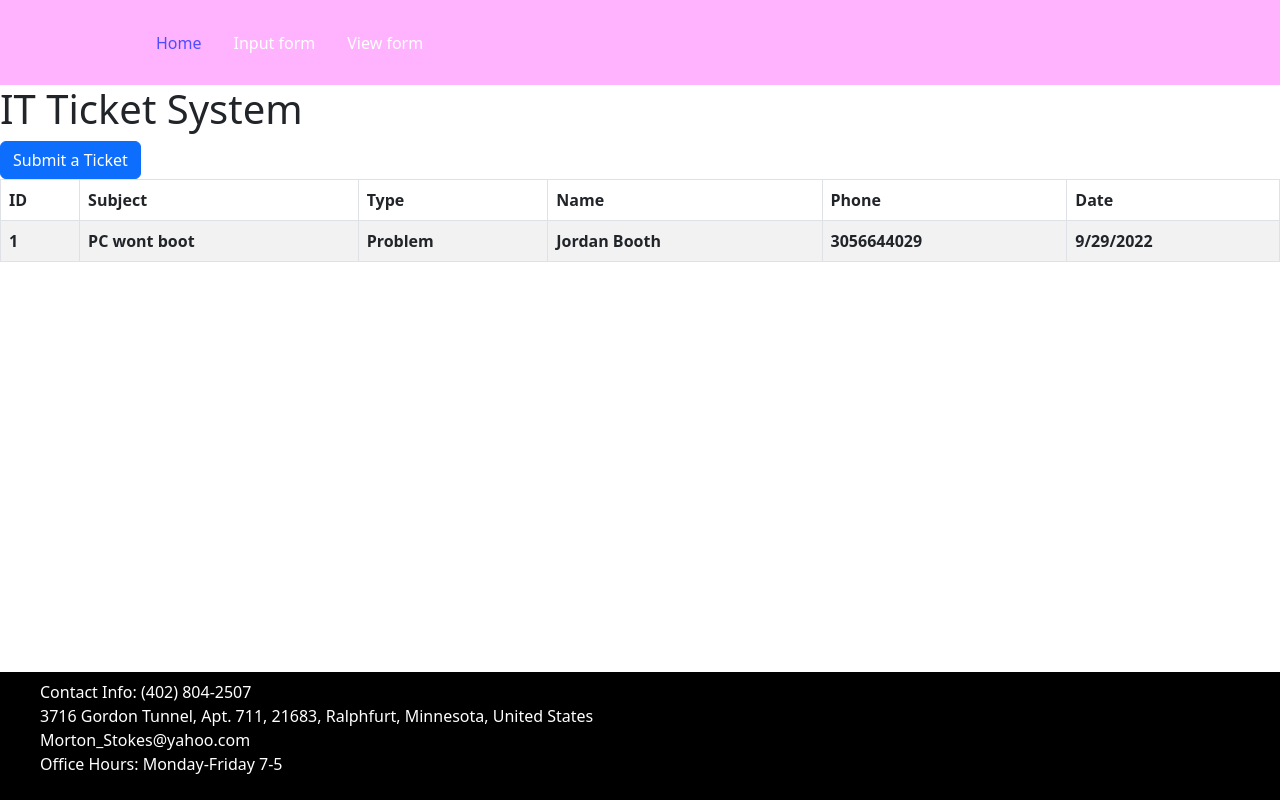
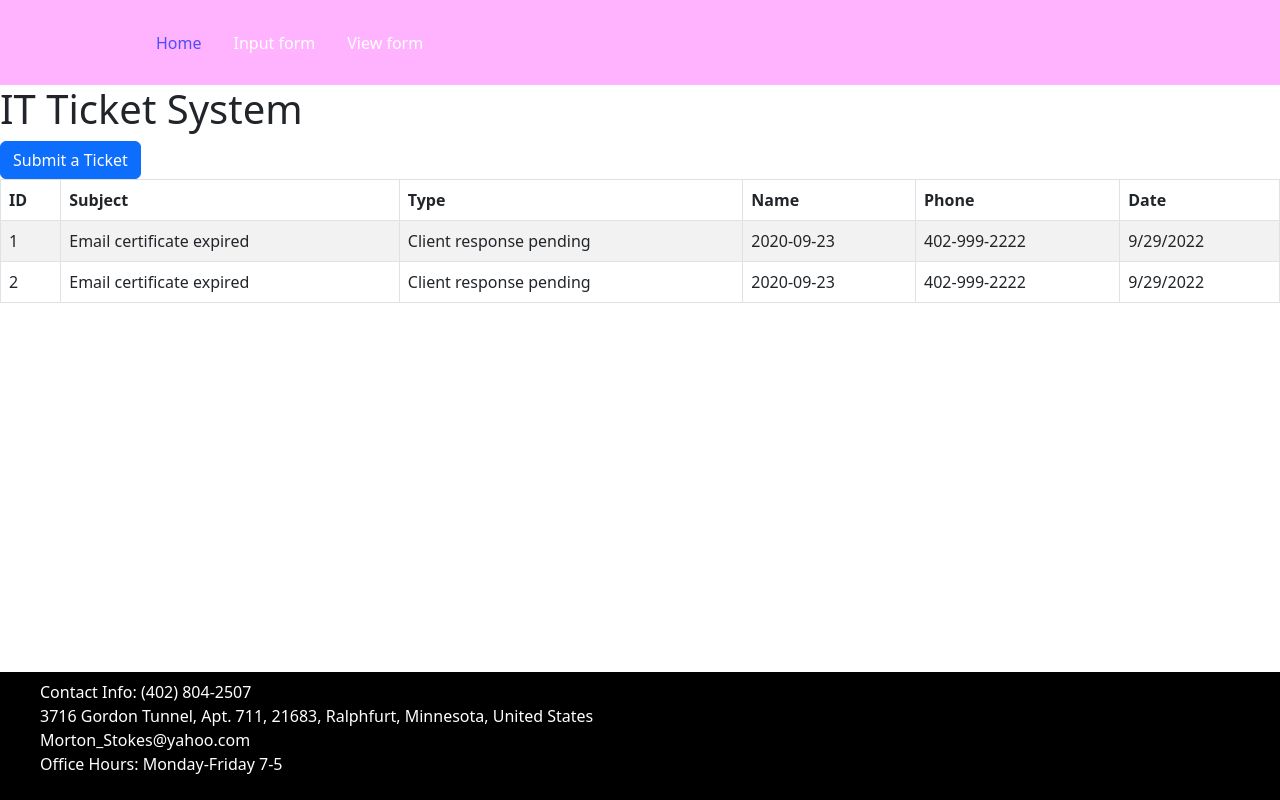
Before and after one commit to joboot/hci-program-2, a React (Create React App) app in the folder hci-program-2/: page /home in a window 1280 px wide. Built offline with nearby package versions, Linux system fonts and the light colour scheme.

Commit message:
Connect json and home page table

```diff
--- /dev/null
+++ b/hci-program-2/src/data/tickets.js
@@ -0,0 +1,18 @@
+export const tickets =[
+    {
+        "id": 1,
+        "subject": "Email   certificate expired",
+        "type": "Client response pending",
+        "name": "2020-09-23",
+        "phone": "402-999-2222",
+        "date": "9/29/2022"
+    },
+    {
+        "id": 2,
+        "subject": "Email   certificate expired",
+        "type": "Client response pending",
+        "name": "2020-09-23",
+        "phone": "402-999-2222",
+        "date": "9/29/2022"
+    }
+]
--- a/hci-program-2/src/pages/home.js
+++ b/hci-program-2/src/pages/home.js
@@ -2,6 +2,8 @@ import React from "react";
 import { Table } from "react-bootstrap"
 import { Button } from "react-bootstrap"
 import { useNavigate } from "react-router-dom";
+import { tickets } from "../data/tickets"
+
 
 const Home = () => {
 	// The <Button> tag is used to add a button to the home page. When Clicked, it takes you to the Input Form Page.
@@ -17,6 +19,7 @@ const Home = () => {
 		</h1>
 			<Button type='button' color="primary" onClick={routeChange}>Submit a Ticket</Button>
 			<Table striped bordered hover>
+
 				<thead>
 					<tr>
 						<th>ID</th>
@@ -27,15 +30,25 @@ const Home = () => {
 						<th>Date</th>
 					</tr>
 				</thead>
+
 				<tbody>
-					<tr>
-						<th>1</th>
-						<th>PC wont boot</th>
-						<th>Problem</th>
-						<th>Jordan Booth</th>
-						<th>3056644029</th>
-						<th>9/29/2022</th>
-					</tr>
+					{tickets.length ? (tickets.map((row) => (
+						<tr key={row.id}>
+						<td>{row.id}</td>
+						<td>{row.subject}</td>
+						<td>{row.type}</td>
+						<td>{row.name}</td>
+						<td>{row.phone}</td>
+						<td>{row.date}</td>
+						</tr>
+						))
+						) : (
+							<tr>
+								<td>No tickets yet</td>
+							</tr>
+						)
+					}
+
 				</tbody>
 			</Table>
 		</div>
--- a/hci-program-2/src/pages/input_form.js
+++ b/hci-program-2/src/pages/input_form.js
@@ -1,13 +1,22 @@
 import { React } from "react";
 import { Button } from 'react-bootstrap';
 import { useNavigate } from "react-router-dom";
+import { tickets } from "../data/tickets"
 
 const InputForm = () => {
 	let navigate = useNavigate();
 	const routeChange = () =>{
+		let nextID = tickets.length
+		console.log(nextID)
+
 		let path = '../home'
 		navigate(path);
 	}
+
+	const onSubmit = () => {
+		routeChange()
+		console.log("Submitted ticket");
+	  };
 
 	return (
 		<div>
@@ -47,7 +56,7 @@ const InputForm = () => {
 				<a className="dropdown-item">Device Request</a>
 			</div>
 
-			<Button type='button' color="primary" onClick={routeChange}>Submit</Button>
+			<Button type='button' color="primary" onClick={onSubmit}>Submit</Button>
 
 		</div>
 	);
```
Also changed, not shown: hci-program-2/src/data/tickets.json (deleted).
